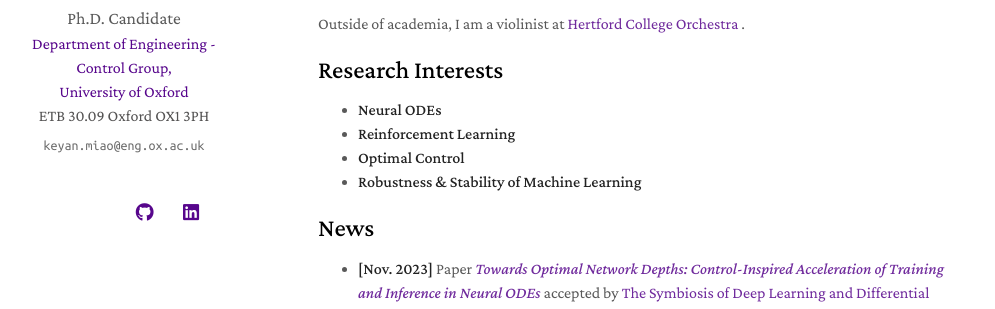
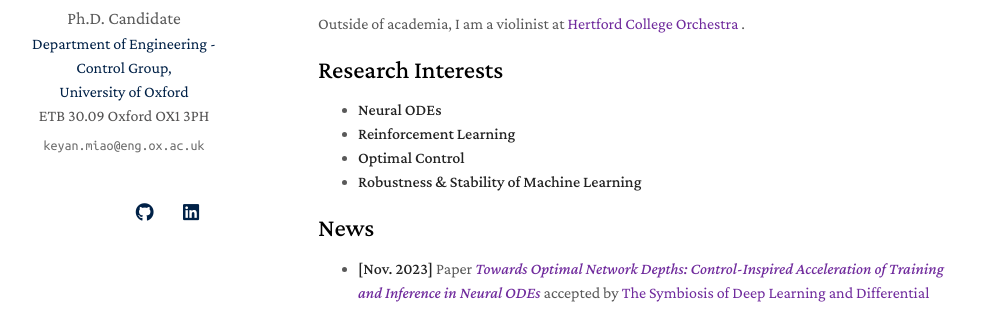
Before and after one commit to KYMiao/KYMiao.github.io, a Jekyll site: the page built from index.md, in a window 1280 px wide. Shown: the part 281-590 px from the top of the page, without its empty margins (152-1147 px from the left). Built offline with Jekyll 4.4.1, drawn with Linux system fonts in a browser that asks for light colours; nearby versions of some CDN libraries; a style sheet for code colours, icons or effects is not loaded; our own code applies the rules of GitHub Pages for plain Markdown files.

Commit message:
Update minimal-light.scss

```diff
--- a/_sass/minimal-light.scss
+++ b/_sass/minimal-light.scss
@@ -24,7 +24,8 @@ a.no-color {
   height: 2.4rem;
   width: 2.4rem;
   background-color: transparent;
-  color: #57068c !important;
+  color: #002147;
+  // color: #57068c !important;
   border-radius: 100%;
   text-align: center;
   font-size: 1.15rem;
@@ -198,7 +199,8 @@ email {
 // }
 
 autocolor {
-  color: #57068c;
+  // color: #57068c;
+  color: #002147;
 }
 
 lightonly {
```
